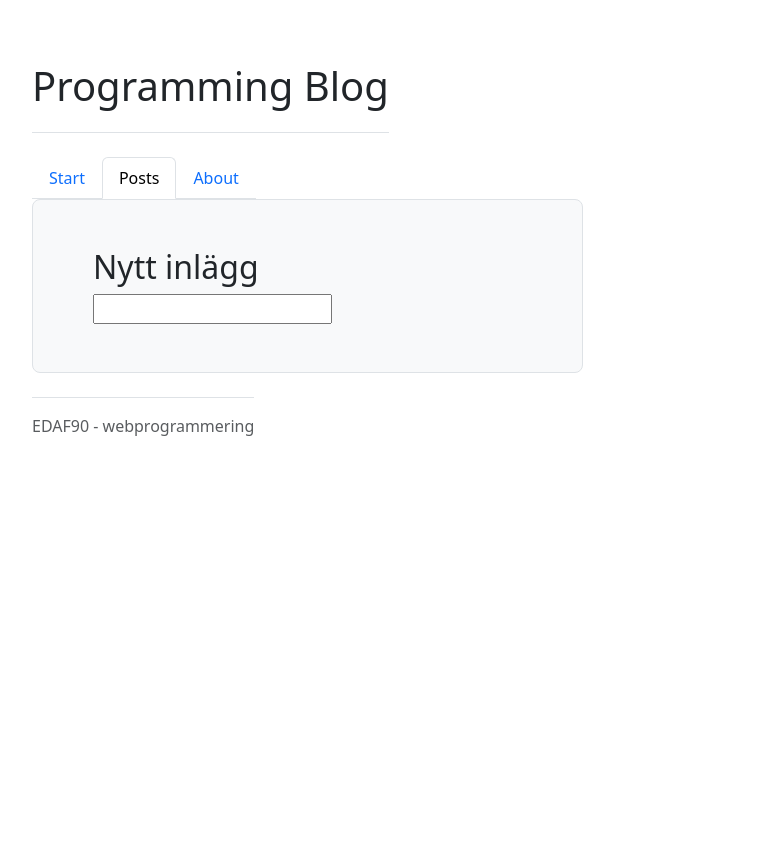
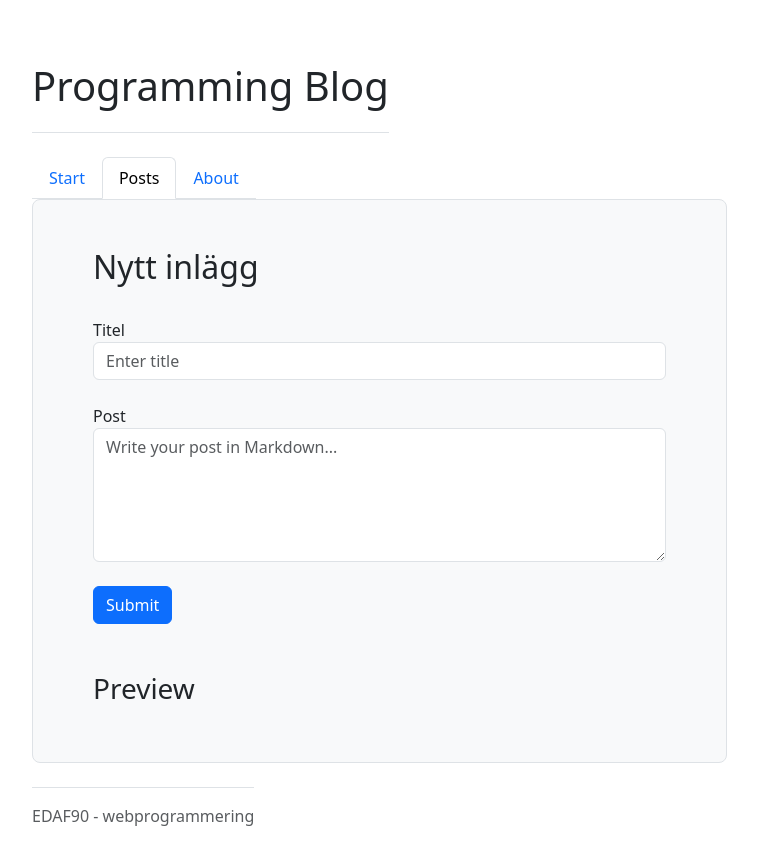
Before and after one commit to MiddlewQ/edaf90-projekt, a React (Vite) app in the folder client/: page /posts/new-post in a window 1280 px wide. Shown: the top 864 px of the page, without its empty margins (12-770 px from the left). Built offline with nearby package versions, Linux system fonts and the light colour scheme.

Commit message:
start post functionallity

```diff
--- a/client/package.json
+++ b/client/package.json
@@ -14,6 +14,7 @@
     "googleapis": "^144.0.0",
     "react": "^18.3.1",
     "react-dom": "^18.3.1",
+    "react-markdown": "^9.0.1",
     "react-router-dom": "^6.27.0"
   },
   "devDependencies": {
--- a/client/src/PostForm.jsx
+++ b/client/src/PostForm.jsx
@@ -1,13 +1,56 @@
 import TextField from "./TextField";
+import { useState } from "react";
+import ReactMarkdown from 'react-markdown';
 
 function PostForm() {
+    const [title, setTitle] = useState();
+    const [post, setPost] = useState();
+
+    function handleTitle(event) {
+        setTitle(event.target.value);
+    }
+
+    function handlePost(event) {
+        setPost(event.target.value);
+    }
+
+    function handleSubmit(event) {
+        event.preventDefault();
+
+        console.log(title)
+        console.log(post)
+    }
+
     return (
         <div className="container col-12">
             <div className="row h-200 p-5 bg-light border rounded-3">
                 <h2>Nytt inlägg</h2>
-                <form>
-                    <TextField />
+                <form onSubmit={handleSubmit}>
+                <div className="form-group">
+                    <label htmlFor="title" className="mt-4">Titel</label>
+                    <TextField
+                        type="title"
+                        id="title"
+                        placeholder="Enter title"
+                        onChange={handleTitle}
+                    />
+                    <label htmlFor="post" className="mt-4">Post</label>
+                    <TextField
+                    type="post"
+                    id="post"
+                    placeholder="Write your post in Markdown..."
+                    onChange={handlePost}
+                    isTextArea={true}
+                    />
+                    <input type="submit" className="mt-4 btn btn-primary"></input>
+
+                </div>
                 </form>
+                <div className="mt-5">
+                    <h3>Preview</h3>
+                    <ReactMarkdown>{`## ${title || ''}`}</ReactMarkdown>
+                    <ReactMarkdown>{post}</ReactMarkdown>
+                </div>
             </div>
         </div>
     )
--- a/client/src/TextField.jsx
+++ b/client/src/TextField.jsx
@@ -1,9 +1,22 @@
-function TextField() {
-    return (
-    <label>
-        <input type="text" className="form-controll"></input>
-    </label>
-    )
+function TextField({ type, id, placeholder, onChange, isTextArea=false }) {
+    return isTextArea ? (
+        <textarea
+            className="form-control"
+            id={id}
+            placeholder={placeholder}
+            onChange={onChange}
+            rows="5" // Adjust number of rows as needed
+        />
+    ) : (
+        <input
+            type={type}
+            className="form-control"
+            id={id}
+            placeholder={placeholder}
+            onChange={onChange}
+        />
+    );
 }
 
+
 export default TextField;
```
Also changed, not shown: client/src/Post.jsx (+12 -0 lines), 1 other file (tests, documents, lock files or other folders).
